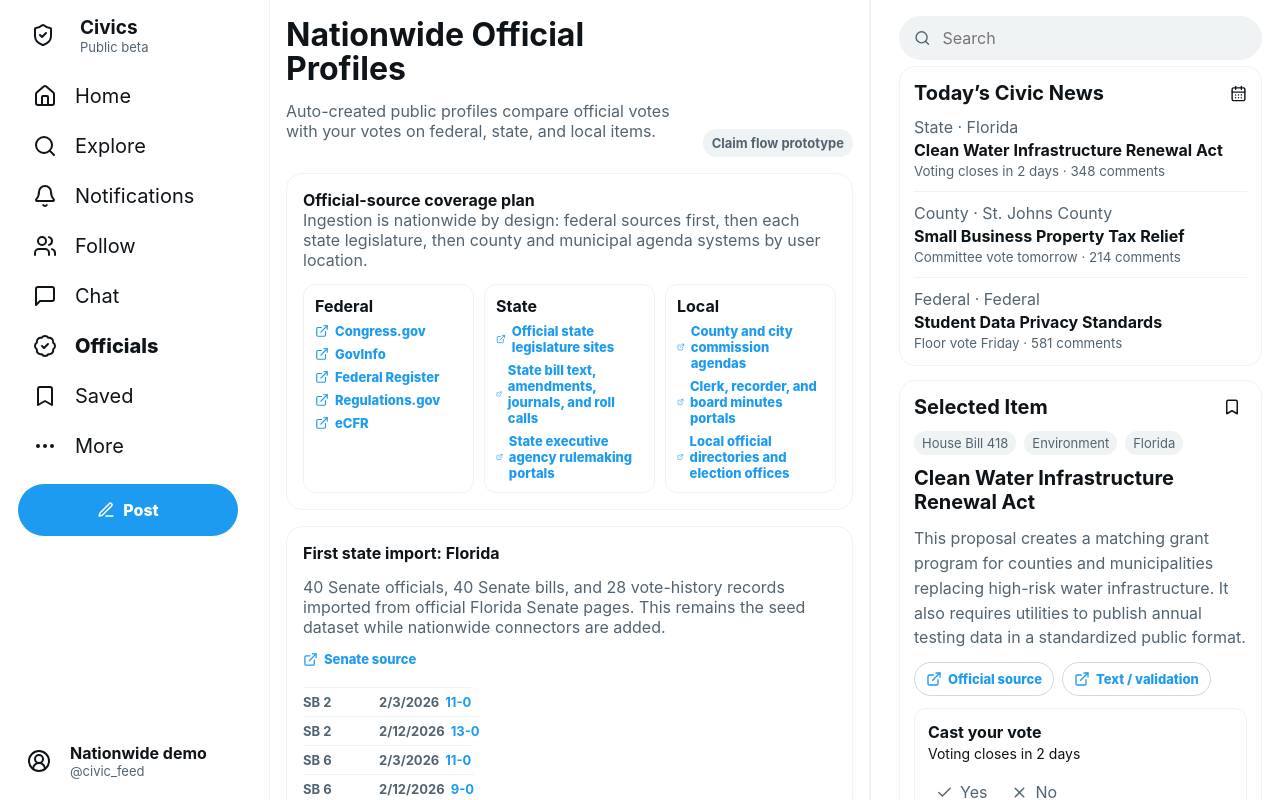
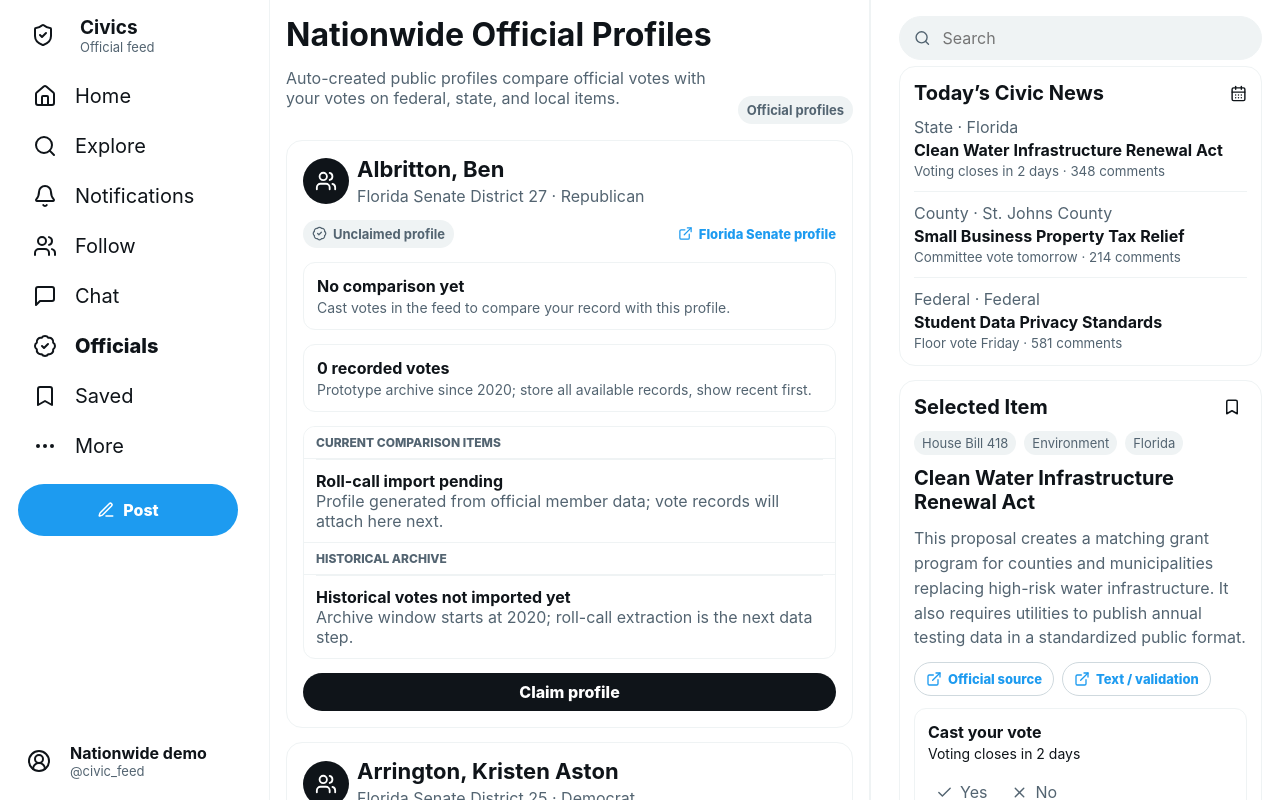
Before and after one commit to clawddarabos-cyber/civic-law-feed, a React (Vite) app: page / in a window 1280 px wide. Both pictures are taken after a click on the button "Officials". Shown: the top 800 px of the page. Built offline with nearby package versions, Linux system fonts and the light colour scheme.

Commit message:
Move support details into settings

```diff
--- a/src/App.jsx
+++ b/src/App.jsx
@@ -463,7 +463,7 @@ function App() {
           <div className="brand-mark"><ShieldCheck size={24} /></div>
           <div>
             <strong>Civics</strong>
-            <span>Public beta</span>
+            <span>Official feed</span>
           </div>
         </div>
         <nav className="nav-stack">
@@ -525,8 +525,6 @@ function App() {
         ) : activeSection === 'officials' ? (
           <PoliticianProfilesPage
             profiles={floridaOfficialProfiles}
-            officialData={floridaOfficialData}
-            sourceRegistry={officialSourceRegistry}
             votes={votes}
             onClaim={(profile) => showNotice(`Claim started: ${profile.office}`)}
           />
@@ -580,6 +578,8 @@ function App() {
         ) : activeSection === 'more' ? (
           <MorePage
             sourceRegistry={officialSourceRegistry}
+            officialData={floridaOfficialData}
+            jurisdiction={jurisdiction}
             onAction={showNotice}
           />
         ) : (
@@ -1128,23 +1128,37 @@ function SavedPage({ bills, onOpenOverview, onSave }) {
   );
 }
 
-function MorePage({ sourceRegistry, onAction }) {
+function MorePage({ sourceRegistry, officialData, jurisdiction, onAction }) {
+  const settingsSections = [
+    ['Settings', 'Theme, accessibility, account, and compact-feed controls.', Settings],
+    ['Location', `${jurisdiction.label}; manage nationwide, state, county, and city coverage.`, MapPin],
+    ['Notifications', 'Bill status changes, official votes, replies, and source updates.', Bell],
+    ['Privacy', 'Saved items, public votes, profile visibility, and comment identity.', ShieldCheck],
+    ['Source policy', 'Official government sources first; every summary links back to source material.', FileText],
+    ['Legal disclaimer', 'Plain-English summaries explain source material and are not legal advice.', BadgeCheck],
+    ['Feedback', 'Report a stale source, bad summary, missing jurisdiction, or moderation issue.', MessageSquare],
+    ['Data freshness', 'Importer status, validation checks, and last-seen official records.', SlidersHorizontal]
+  ];
+
   return (
     <section className="view-page" aria-label="More">
-      <PageHeader title="More" subtitle="Settings, source policy, and feedback controls for the demo." />
+      <PageHeader title="More" subtitle="Settings, source policy, privacy, and product support." />
       <div className="settings-list">
-        {[
-          ['Settings', 'Theme, notification, location, and account preferences.', Settings],
-          ['Source policy', 'Official government sources first; every summary links back to source material.', ShieldCheck],
-          ['Feedback', 'Collect product notes before the backend account system is connected.', MessageSquare],
-          ['Data freshness', 'Future ingestion jobs will surface freshness checks here.', SlidersHorizontal]
-        ].map(([title, detail, Icon]) => (
+        {settingsSections.map(([title, detail, Icon]) => (
           <button className="settings-row" key={title} onClick={() => onAction(`${title} opened`)}>
             <Icon size={20} />
             <span><strong>{title}</strong><small>{detail}</small></span>
             <ChevronRight size={18} />
           </button>
         ))}
+      </div>
+      <div className="data-spike-panel">
+        <strong>Current coverage snapshot</strong>
+        <span>{officialData.officials.length} Florida Senate officials, {officialData.bills.length} Senate bills, and {officialData.rollCalls.length} roll-call records are seeded from official Florida Senate pages while nationwide connectors are added.</span>
+        <a href={officialData.sources.senateMembers} target="_blank" rel="noreferrer">
+          <ExternalLink size={15} />
+          Florida Senate source
+        </a>
       </div>
       <div className="source-registry-panel">
         <div>
@@ -1165,6 +1179,12 @@ function MorePage({ sourceRegistry, onAction }) {
           ))}
         </div>
       </div>
+      <nav className="settings-footer" aria-label="Support links">
+        <button onClick={() => onAction('Source policy opened')}>Official sources</button>
+        <button onClick={() => onAction('Privacy opened')}>Privacy</button>
+        <button onClick={() => onAction('Legal disclaimer opened')}>Terms</button>
+        <button onClick={() => onAction('Feedback opened')}>Feedback</button>
+      </nav>
     </section>
   );
 }
@@ -1256,7 +1276,7 @@ function OverviewPage({ bill, comments, commentDraft, commentCount, onBack, onCo
   );
 }
 
-function PoliticianProfilesPage({ profiles, officialData, sourceRegistry, votes, onClaim }) {
+function PoliticianProfilesPage({ profiles, votes, onClaim }) {
   return (
     <section className="profiles-page" aria-label="Nationwide official profiles">
       <div className="profiles-header">
@@ -1264,43 +1284,7 @@ function PoliticianProfilesPage({ profiles, officialData, sourceRegistry, votes,
           <h1>Nationwide Official Profiles</h1>
           <p>Auto-created public profiles compare official votes with your votes on federal, state, and local items.</p>
         </div>
-        <span>Claim flow prototype</span>
-      </div>
-      <div className="source-registry-panel">
-        <div>
-          <strong>Official-source coverage plan</strong>
-          <span>Ingestion is nationwide by design: federal sources first, then each state legislature, then county and municipal agenda systems by user location.</span>
-        </div>
-        <div className="source-registry-grid">
-          {sourceRegistry.map((group) => (
-            <div className="source-registry-group" key={group.level}>
-              <strong>{group.level}</strong>
-              {group.sources.map((source) => (
-                <a href={source.url} target="_blank" rel="noreferrer" key={`${group.level}-${source.name}`}>
-                  <ExternalLink size={14} />
-                  {source.name}
-                </a>
-              ))}
-            </div>
-          ))}
-        </div>
-      </div>
-      <div className="data-spike-panel">
-        <strong>First state import: Florida</strong>
-        <span>{officialData.officials.length} Senate officials, {officialData.bills.length} Senate bills, and {officialData.rollCalls.length} vote-history records imported from official Florida Senate pages. This remains the seed dataset while nationwide connectors are added.</span>
-        <a href={officialData.sources.senateMembers} target="_blank" rel="noreferrer">
-          <ExternalLink size={15} />
-          Senate source
-        </a>
-        <div className="rollcall-sample">
-          {officialData.rollCalls.slice(0, 4).map((rollCall) => (
-            <a href={rollCall.sourceUrl} target="_blank" rel="noreferrer" key={rollCall.id}>
-              <span>{rollCall.billNumber}</span>
-              <span>{rollCall.date || 'No date'}</span>
-              <strong>{rollCall.yeas}-{rollCall.nays}</strong>
-            </a>
-          ))}
-        </div>
+        <span>Official profiles</span>
       </div>
       <div className="profiles-grid">
         {profiles.map((profile) => {
--- a/src/styles.css
+++ b/src/styles.css
@@ -1070,6 +1070,29 @@ button {
 
 .settings-row {
   grid-template-columns: auto minmax(0, 1fr) auto;
+}
+
+.settings-footer {
+  display: flex;
+  flex-wrap: wrap;
+  gap: 8px;
+  border-top: 1px solid #eff3f4;
+  padding-top: 14px;
+}
+
+.settings-footer button {
+  border: 0;
+  border-radius: 999px;
+  background: transparent;
+  color: #536471;
+  padding: 7px 9px;
+  font-size: 13px;
+  font-weight: 700;
+}
+
+.settings-footer button:hover {
+  background: #eff3f4;
+  color: #0f1419;
 }
 
 .empty-state {
@@ -1329,6 +1352,7 @@ button {
   .quick-grid button,
   .compact-row,
   .settings-row,
+  .settings-footer button,
   .chat-composer,
   .comment-form textarea,
   .source-box a {
@@ -1428,6 +1452,7 @@ button {
   .compact-row span,
   .compact-row p,
   .settings-row small,
+  .settings-footer button,
   .quick-grid small,
   .source-note {
     color: #71767b;
@@ -1442,7 +1467,8 @@ button {
   .compact-row:hover,
   .quick-grid button:hover,
   .quick-grid button.active,
-  .settings-row:hover {
+  .settings-row:hover,
+  .settings-footer button:hover {
     background: #080808;
   }
 
```
